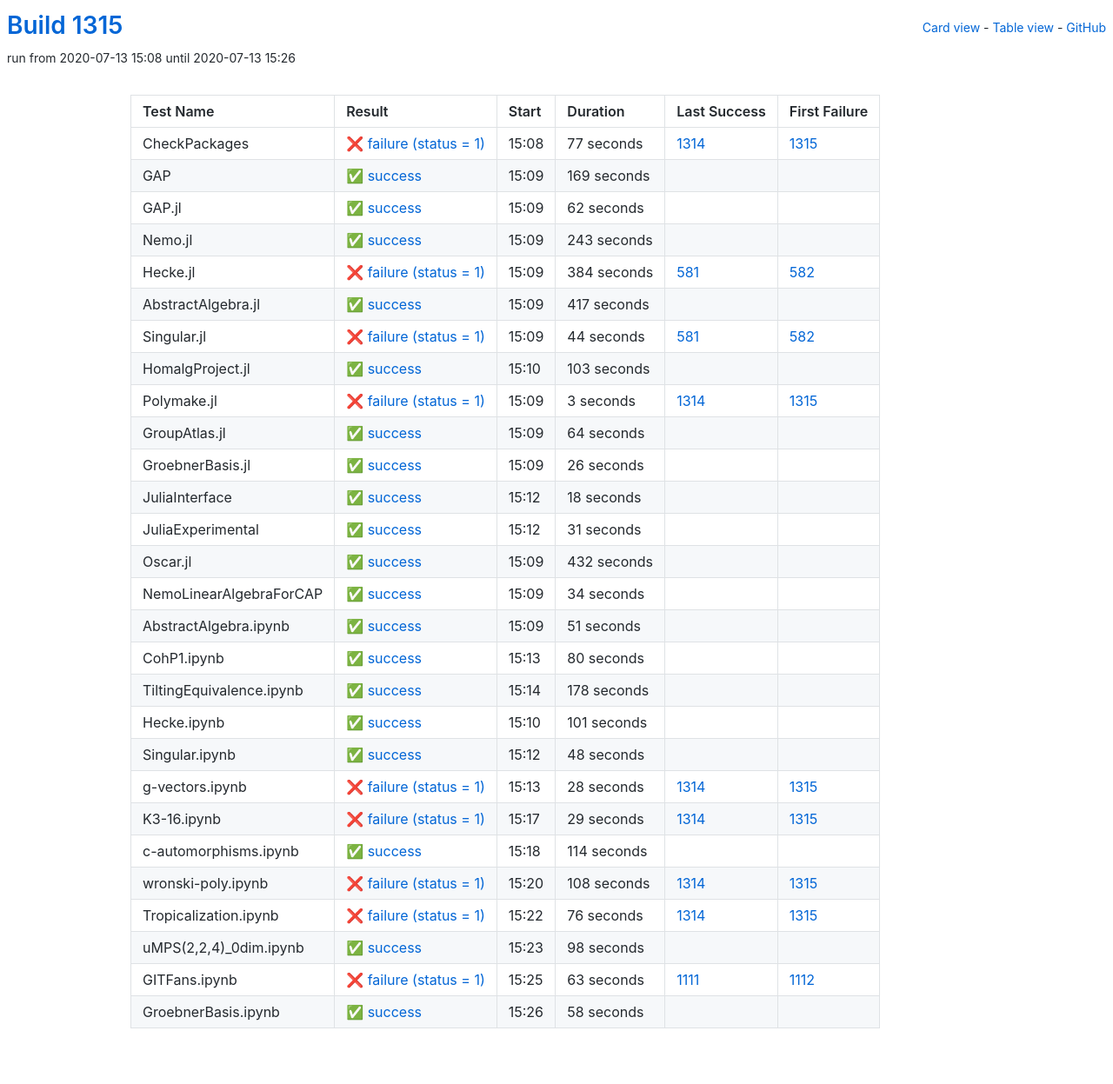
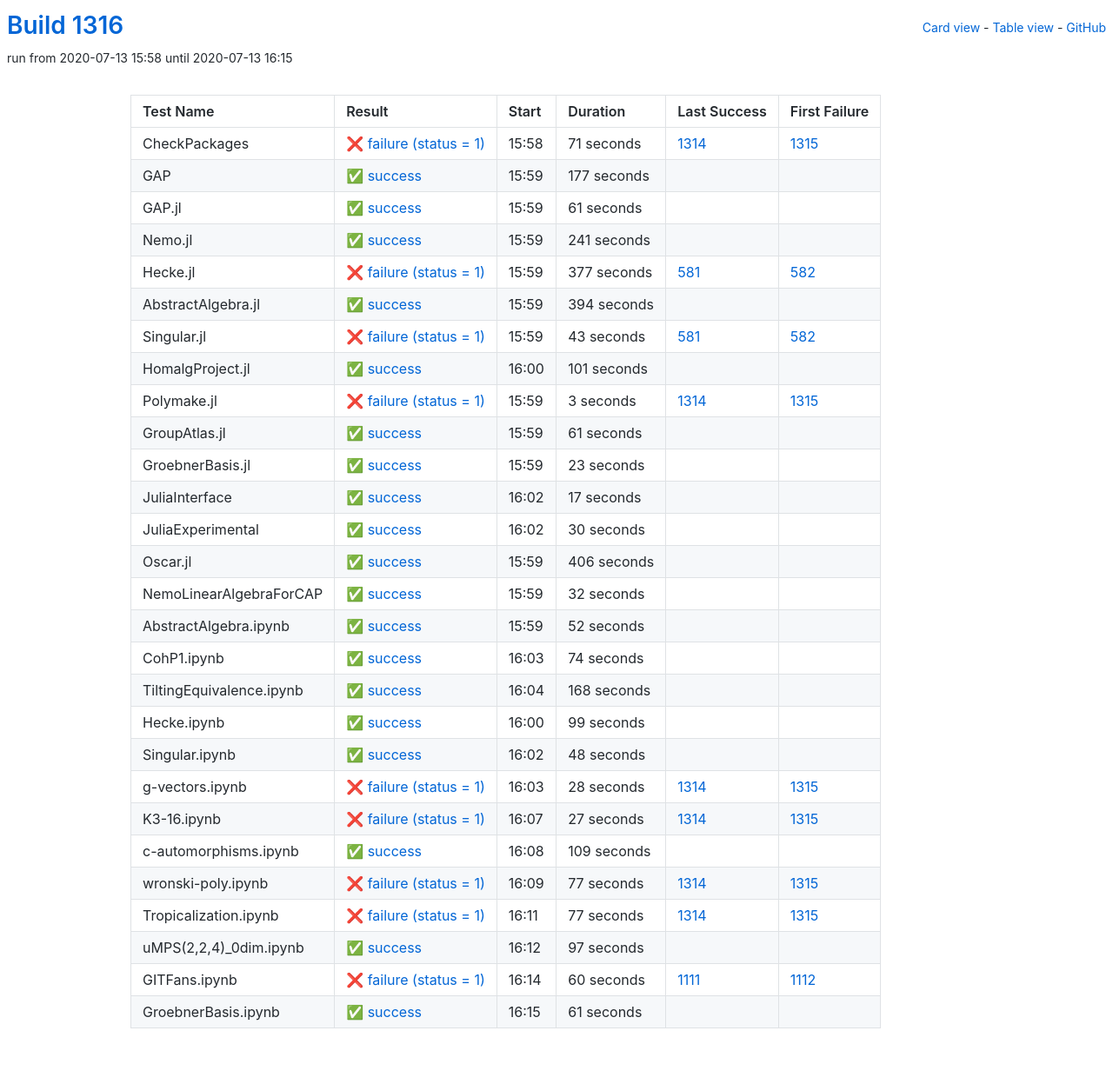
Before and after one commit to oscar-system/oscar-ci-status-1.4, a Jekyll site: the page built from table.html, in a window 1280 px wide. Shown: the whole page at 87% size. Built offline with Jekyll 4.4.1, drawn with Linux system fonts in a browser that asks for light colours.

Commit message:
Build #1316

```diff
--- a/_data/ci.yml
+++ b/_data/ci.yml
@@ -1,6 +1,6 @@
 ---
-build: 1315
-build_url: https://oscarci.mathematik.uni-kl.de/job/oscar-julia-1.4/1315/
+build: 1316
+build_url: https://oscarci.mathematik.uni-kl.de/job/oscar-julia-1.4/1316/
 job: oscar-julia-1.4
 organization: oscar-system
 repo: oscar-ci-status-1.4
@@ -8,104 +8,104 @@ repourl: https://github.com/oscar-system/oscar-ci-status-1.4
 tests:
 - name: CheckPackages
   id: checkpackages
-  log: https://oscarci.mathematik.uni-kl.de/job/oscar-julia-1.4/1315/artifact/logs/build-1315/CheckPackages.log
-  start: 2020-07-13 15:08
+  log: https://oscarci.mathematik.uni-kl.de/job/oscar-julia-1.4/1316/artifact/logs/build-1316/CheckPackages.log
+  start: 2020-07-13 15:58
   success: false
   exitcode: 1
   status: failure
-  duration: 77
+  duration: 71
   last_success: 1314
   last_success_url: https://oscarci.mathematik.uni-kl.de/job/oscar-julia-1.4/1314/
   first_failure: 1315
   first_failure_url: https://oscarci.mathematik.uni-kl.de/job/oscar-julia-1.4/1315/
 - name: GAP
   id: gap
-  log: https://oscarci.mathematik.uni-kl.de/job/oscar-julia-1.4/1315/artifact/logs/build-1315/GAP.log
-  start: 2020-07-13 15:09
+  log: https://oscarci.mathematik.uni-kl.de/job/oscar-julia-1.4/1316/artifact/logs/build-1316/GAP.log
+  start: 2020-07-13 15:59
   success: true
   exitcode: 0
   status: success
-  duration: 169
+  duration: 177
   last_success: false
   last_success_url:
   first_failure: false
   first_failure_url:
 - name: GAP.jl
   id: gap-jl
-  log: https://oscarci.mathematik.uni-kl.de/job/oscar-julia-1.4/1315/artifact/logs/build-1315/GAP.jl.log
-  start: 2020-07-13 15:09
+  log: https://oscarci.mathematik.uni-kl.de/job/oscar-julia-1.4/1316/artifact/logs/build-1316/GAP.jl.log
+  start: 2020-07-13 15:59
   success: true
   exitcode: 0
   status: success
-  duration: 62
+  duration: 61
   last_success: false
   last_success_url:
   first_failure: false
   first_failure_url:
 - name: Nemo.jl
   id: nemo-jl
-  log: https://oscarci.mathematik.uni-kl.de/job/oscar-julia-1.4/1315/artifact/logs/build-1315/Nemo.jl.log
-  start: 2020-07-13 15:09
+  log: https://oscarci.mathematik.uni-kl.de/job/oscar-julia-1.4/1316/artifact/logs/build-1316/Nemo.jl.log
+  start: 2020-07-13 15:59
   success: true
   exitcode: 0
   status: success
-  duration: 243
+  duration: 241
   last_success: false
   last_success_url:
   first_failure: false
   first_failure_url:
 - name: Hecke.jl
   id: hecke-jl
-  log: https://oscarci.mathematik.uni-kl.de/job/oscar-julia-1.4/1315/artifact/logs/build-1315/Hecke.jl.log
-  start: 2020-07-13 15:09
+  log: https://oscarci.mathematik.uni-kl.de/job/oscar-julia-1.4/1316/artifact/logs/build-1316/Hecke.jl.log
+  start: 2020-07-13 15:59
   success: false
   exitcode: 1
   status: failure
-  duration: 384
+  duration: 377
   last_success: 581
   last_success_url: https://oscarci.mathematik.uni-kl.de/job/oscar-julia-1.4/581/
   first_failure: 582
   first_failure_url: https://oscarci.mathematik.uni-kl.de/job/oscar-julia-1.4/582/
 - name: AbstractAlgebra.jl
   id: abstractalgebra-jl
-  log: https://oscarci.mathematik.uni-kl.de/job/oscar-julia-1.4/1315/artifact/logs/build-1315/AbstractAlgebra.jl.log
-  start: 2020-07-13 15:09
+  log: https://oscarci.mathematik.uni-kl.de/job/oscar-julia-1.4/1316/artifact/logs/build-1316/AbstractAlgebra.jl.log
+  start: 2020-07-13 15:59
   success: true
   exitcode: 0
   status: success
-  duration: 417
+  duration: 394
   last_success: false
   last_success_url:
   first_failure: false
   first_failure_url:
 - name: Singular.jl
   id: singular-jl
-  log: https://oscarci.mathematik.uni-kl.de/job/oscar-julia-1.4/1315/artifact/logs/build-1315/Singular.jl.log
-  start: 2020-07-13 15:09
+  log: https://oscarci.mathematik.uni-kl.de/job/oscar-julia-1.4/1316/artifact/logs/build-1316/Singular.jl.log
+  start: 2020-07-13 15:59
   success: false
   exitcode: 1
   status: failure
-  duration: 44
+  duration: 43
   last_success: 581
   last_success_url: https://oscarci.mathematik.uni-kl.de/job/oscar-julia-1.4/581/
   first_failure: 582
   first_failure_url: https://oscarci.mathematik.uni-kl.de/job/oscar-julia-1.4/582/
 - name: HomalgProject.jl
   id: homalgproject-jl
-  log: https://oscarci.mathematik.uni-kl.de/job/oscar-julia-1.4/1315/artifact/logs/build-1315/HomalgProject.jl.log
-  start: 2020-07-13 15:10
+  log: https://oscarci.mathematik.uni-kl.de/job/oscar-julia-1.4/1316/artifact/logs/build-1316/HomalgProject.jl.log
+  start: 2020-07-13 16:00
   success: true
   exitcode: 0
   status: success
-  duration: 103
+  duration: 101
   last_success: false
   last_success_url:
   first_failure: false
   first_failure_url:
 - name: Polymake.jl
   id: polymake-jl
-  log: https://oscarci.mathematik.uni-kl.de/job/oscar-julia-1.4/1315/artifact/logs/build-1315/Polymake.jl.log
-  start: 2020-07-13 15:09
+  log: https://oscarci.mathematik.uni-kl.de/job/oscar-julia-1.4/1316/artifact/logs/build-1316/Polymake.jl.log
+  start: 2020-07-13 15:59
   success: false
   exitcode: 1
   status: failure
@@ -116,128 +116,128 @@ tests:
   first_failure_url: https://oscarci.mathematik.uni-kl.de/job/oscar-julia-1.4/1315/
 - name: GroupAtlas.jl
   id: groupatlas-jl
-  log: https://oscarci.mathematik.uni-kl.de/job/oscar-julia-1.4/1315/artifact/logs/build-1315/GroupAtlas.jl.log
-  start: 2020-07-13 15:09
+  log: https://oscarci.mathematik.uni-kl.de/job/oscar-julia-1.4/1316/artifact/logs/build-1316/GroupAtlas.jl.log
+  start: 2020-07-13 15:59
   success: true
   exitcode: 0
   status: success
-  duration: 64
+  duration: 61
   last_success: false
   last_success_url:
   first_failure: false
   first_failure_url:
 - name: GroebnerBasis.jl
   id: groebnerbasis-jl
-  log: https://oscarci.mathematik.uni-kl.de/job/oscar-julia-1.4/1315/artifact/logs/build-1315/GroebnerBasis.jl.log
-  start: 2020-07-13 15:09
+  log: https://oscarci.mathematik.uni-kl.de/job/oscar-julia-1.4/1316/artifact/logs/build-1316/GroebnerBasis.jl.log
+  start: 2020-07-13 15:59
   success: true
   exitcode: 0
   status: success
-  duration: 26
+  duration: 23
   last_success: false
   last_success_url:
   first_failure: false
   first_failure_url:
 - name: JuliaInterface
   id: juliainterface
-  log: https://oscarci.mathematik.uni-kl.de/job/oscar-julia-1.4/1315/artifact/logs/build-1315/JuliaInterface.log
-  start: 2020-07-13 15:12
+  log: https://oscarci.mathematik.uni-kl.de/job/oscar-julia-1.4/1316/artifact/logs/build-1316/JuliaInterface.log
+  start: 2020-07-13 16:02
   success: true
   exitcode: 0
   status: success
-  duration: 18
+  duration: 17
   last_success: false
   last_success_url:
   first_failure: false
   first_failure_url:
 - name: JuliaExperimental
   id: juliaexperimental
-  log: https://oscarci.mathematik.uni-kl.de/job/oscar-julia-1.4/1315/artifact/logs/build-1315/JuliaExperimental.log
-  start: 2020-07-13 15:12
+  log: https://oscarci.mathematik.uni-kl.de/job/oscar-julia-1.4/1316/artifact/logs/build-1316/JuliaExperimental.log
+  start: 2020-07-13 16:02
   success: true
   exitcode: 0
   status: success
-  duration: 31
+  duration: 30
   last_success: false
   last_success_url:
   first_failure: false
   first_failure_url:
 - name: Oscar.jl
   id: oscar-jl
-  log: https://oscarci.mathematik.uni-kl.de/job/oscar-julia-1.4/1315/artifact/logs/build-1315/Oscar.jl.log
-  start: 2020-07-13 15:09
+  log: https://oscarci.mathematik.uni-kl.de/job/oscar-julia-1.4/1316/artifact/logs/build-1316/Oscar.jl.log
+  start: 2020-07-13 15:59
   success: true
   exitcode: 0
   status: success
-  duration: 432
+  duration: 406
   last_success: false
   last_success_url:
   first_failure: false
   first_failure_url:
 - name: NemoLinearAlgebraForCAP
   id: nemolinearalgebraforcap
-  log: https://oscarci.mathematik.uni-kl.de/job/oscar-julia-1.4/1315/artifact/logs/build-1315/NemoLinearAlgebraForCAP.log
-  start: 2020-07-13 15:09
+  log: https://oscarci.mathematik.uni-kl.de/job/oscar-julia-1.4/1316/artifact/logs/build-1316/NemoLinearAlgebraForCAP.log
+  start: 2020-07-13 15:59
   success: true
   exitcode: 0
   status: success
-  duration: 34
+  duration: 32
   last_success: false
   last_success_url:
   first_failure: false
   first_failure_url:
 - name: AbstractAlgebra.ipynb
   id: abstractalgebra-ipynb
-  log: https://oscarci.mathematik.uni-kl.de/job/oscar-julia-1.4/1315/artifact/logs/build-1315/AbstractAlgebra.ipynb.log
-  start: 2020-07-13 15:09
+  log: https://oscarci.mathematik.uni-kl.de/job/oscar-julia-1.4/1316/artifact/logs/build-1316/AbstractAlgebra.ipynb.log
+  start: 2020-07-13 15:59
   success: true
   exitcode: 0
   status: success
-  duration: 51
+  duration: 52
   last_success: false
   last_success_url:
   first_failure: false
   first_failure_url:
 - name: CohP1.ipynb
   id: cohp1-ipynb
-  log: https://oscarci.mathematik.uni-kl.de/job/oscar-julia-1.4/1315/artifact/logs/build-1315/CohP1.ipynb.log
-  start: 2020-07-13 15:13
+  log: https://oscarci.mathematik.uni-kl.de/job/oscar-julia-1.4/1316/artifact/logs/build-1316/CohP1.ipynb.log
+  start: 2020-07-13 16:03
   success: true
   exitcode: 0
   status: success
-  duration: 80
+  duration: 74
   last_success: false
   last_success_url:
   first_failure: false
   first_failure_url:
 - name: TiltingEquivalence.ipynb
   id: tiltingequivalence-ipynb
-  log: https://oscarci.mathematik.uni-kl.de/job/oscar-julia-1.4/1315/artifact/logs/build-1315/TiltingEquivalence.ipynb.log
-  start: 2020-07-13 15:14
+  log: https://oscarci.mathematik.uni-kl.de/job/oscar-julia-1.4/1316/artifact/logs/build-1316/TiltingEquivalence.ipynb.log
+  start: 2020-07-13 16:04
   success: true
   exitcode: 0
   status: success
-  duration: 178
+  duration: 168
   last_success: false
   last_success_url:
   first_failure: false
   first_failure_url:
 - name: Hecke.ipynb
   id: hecke-ipynb
-  log: https://oscarci.mathematik.uni-kl.de/job/oscar-julia-1.4/1315/artifact/logs/build-1315/Hecke.ipynb.log
-  start: 2020-07-13 15:10
+  log: https://oscarci.mathematik.uni-kl.de/job/oscar-julia-1.4/1316/artifact/logs/build-1316/Hecke.ipynb.log
+  start: 2020-07-13 16:00
   success: true
   exitcode: 0
   status: success
-  duration: 101
+  duration: 99
   last_success: false
   last_success_url:
   first_failure: false
   first_failure_url:
 - name: Singular.ipynb
   id: singular-ipynb
-  log: https://oscarci.mathematik.uni-kl.de/job/oscar-julia-1.4/1315/artifact/logs/build-1315/Singular.ipynb.log
-  start: 2020-07-13 15:12
+  log: https://oscarci.mathematik.uni-kl.de/job/oscar-julia-1.4/1316/artifact/logs/build-1316/Singular.ipynb.log
+  start: 2020-07-13 16:02
   success: true
   exitcode: 0
   status: success
@@ -248,8 +248,8 @@ tests:
   first_failure_url:
 - name: g-vectors.ipynb
   id: g-vectors-ipynb
-  log: https://oscarci.mathematik.uni-kl.de/job/oscar-julia-1.4/1315/artifact/logs/build-1315/g-vectors.ipynb.log
-  start: 2020-07-13 15:13
+  log: https://oscarci.mathematik.uni-kl.de/job/oscar-julia-1.4/1316/artifact/logs/build-1316/g-vectors.ipynb.log
+  start: 2020-07-13 16:03
   success: false
   exitcode: 1
   status: failure
@@ -260,84 +260,84 @@ tests:
   first_failure_url: https://oscarci.mathematik.uni-kl.de/job/oscar-julia-1.4/1315/
 - name: K3-16.ipynb
   id: k3-16-ipynb
-  log: https://oscarci.mathematik.uni-kl.de/job/oscar-julia-1.4/1315/artifact/logs/build-1315/K3-16.ipynb.log
-  start: 2020-07-13 15:17
+  log: https://oscarci.mathematik.uni-kl.de/job/oscar-julia-1.4/1316/artifact/logs/build-1316/K3-16.ipynb.log
+  start: 2020-07-13 16:07
   success: false
   exitcode: 1
   status: failure
-  duration: 29
+  duration: 27
   last_success: 1314
   last_success_url: https://oscarci.mathematik.uni-kl.de/job/oscar-julia-1.4/1314/
   first_failure: 1315
   first_failure_url: https://oscarci.mathematik.uni-kl.de/job/oscar-julia-1.4/1315/
 - name: c-automorphisms.ipynb
   id: c-automorphisms-ipynb
-  log: https://oscarci.mathematik.uni-kl.de/job/oscar-julia-1.4/1315/artifact/logs/build-1315/c-automorphisms.ipynb.log
-  start: 2020-07-13 15:18
+  log: https://oscarci.mathematik.uni-kl.de/job/oscar-julia-1.4/1316/artifact/logs/build-1316/c-automorphisms.ipynb.log
+  start: 2020-07-13 16:08
   success: true
   exitcode: 0
   status: success
-  duration: 114
+  duration: 109
   last_success: false
   last_success_url:
   first_failure: false
   first_failure_url:
 - name: wronski-poly.ipynb
   id: wronski-poly-ipynb
-  log: https://oscarci.mathematik.uni-kl.de/job/oscar-julia-1.4/1315/artifact/logs/build-1315/wronski-poly.ipynb.log
-  start: 2020-07-13 15:20
+  log: https://oscarci.mathematik.uni-kl.de/job/oscar-julia-1.4/1316/artifact/logs/build-1316/wronski-poly.ipynb.log
+  start: 2020-07-13 16:09
   success: false
   exitcode: 1
   status: failure
-  duration: 108
+  duration: 77
   last_success: 1314
   last_success_url: https://oscarci.mathematik.uni-kl.de/job/oscar-julia-1.4/1314/
   first_failure: 1315
   first_failure_url: https://oscarci.mathematik.uni-kl.de/job/oscar-julia-1.4/1315/
 - name: Tropicalization.ipynb
   id: tropicalization-ipynb
-  log: https://oscarci.mathematik.uni-kl.de/job/oscar-julia-1.4/1315/artifact/logs/build-1315/Tropicalization.ipynb.log
-  start: 2020-07-13 15:22
+  log: https://oscarci.mathematik.uni-kl.de/job/oscar-julia-1.4/1316/artifact/logs/build-1316/Tropicalization.ipynb.log
+  start: 2020-07-13 16:11
   success: false
   exitcode: 1
   status: failure
-  duration: 76
+  duration: 77
   last_success: 1314
   last_success_url: https://oscarci.mathematik.uni-kl.de/job/oscar-julia-1.4/1314/
   first_failure: 1315
   first_failure_url: https://oscarci.mathematik.uni-kl.de/job/oscar-julia-1.4/1315/
 - name: uMPS(2,2,4)_0dim.ipynb
   id: umps-2-2-4-0dim-ipynb
-  log: https://oscarci.mathematik.uni-kl.de/job/oscar-julia-1.4/1315/artifact/logs/build-1315/uMPS-2-2-4-_0dim.ipynb.log
-  start: 2020-07-13 15:23
+  log: https://oscarci.mathematik.uni-kl.de/job/oscar-julia-1.4/1316/artifact/logs/build-1316/uMPS-2-2-4-_0dim.ipynb.log
+  start: 2020-07-13 16:12
   success: true
   exitcode: 0
   status: success
-  duration: 98
+  duration: 97
   last_success: false
   last_success_url:
   first_failure: false
   first_failure_url:
 - name: GITFans.ipynb
   id: gitfans-ipynb
-  log: https://oscarci.mathematik.uni-kl.de/job/oscar-julia-1.4/1315/artifact/logs/build-1315/GITFans.ipynb.log
-  start: 2020-07-13 15:25
+  log: https://oscarci.mathematik.uni-kl.de/job/oscar-julia-1.4/1316/artifact/logs/build-1316/GITFans.ipynb.log
+  start: 2020-07-13 16:14
   success: false
   exitcode: 1
   status: failure
-  duration: 63
+  duration: 60
   last_success: 1111
   last_success_url: https://oscarci.mathematik.uni-kl.de/job/oscar-julia-1.4/1111/
   first_failure: 1112
   first_failure_url: https://oscarci.mathematik.uni-kl.de/job/oscar-julia-1.4/1112/
 - name: GroebnerBasis.ipynb
   id: groebnerbasis-ipynb
-  log: https://oscarci.mathematik.uni-kl.de/job/oscar-julia-1.4/1315/artifact/logs/build-1315/GroebnerBasis.ipynb.log
-  start: 2020-07-13 15:26
+  log: https://oscarci.mathematik.uni-kl.de/job/oscar-julia-1.4/1316/artifact/logs/build-1316/GroebnerBasis.ipynb.log
+  start: 2020-07-13 16:15
   success: true
   exitcode: 0
   status: success
-  duration: 58
+  duration: 61
   last_success: false
   last_success_url:
   first_failure: false
```
Also changed, not shown: README.md.
